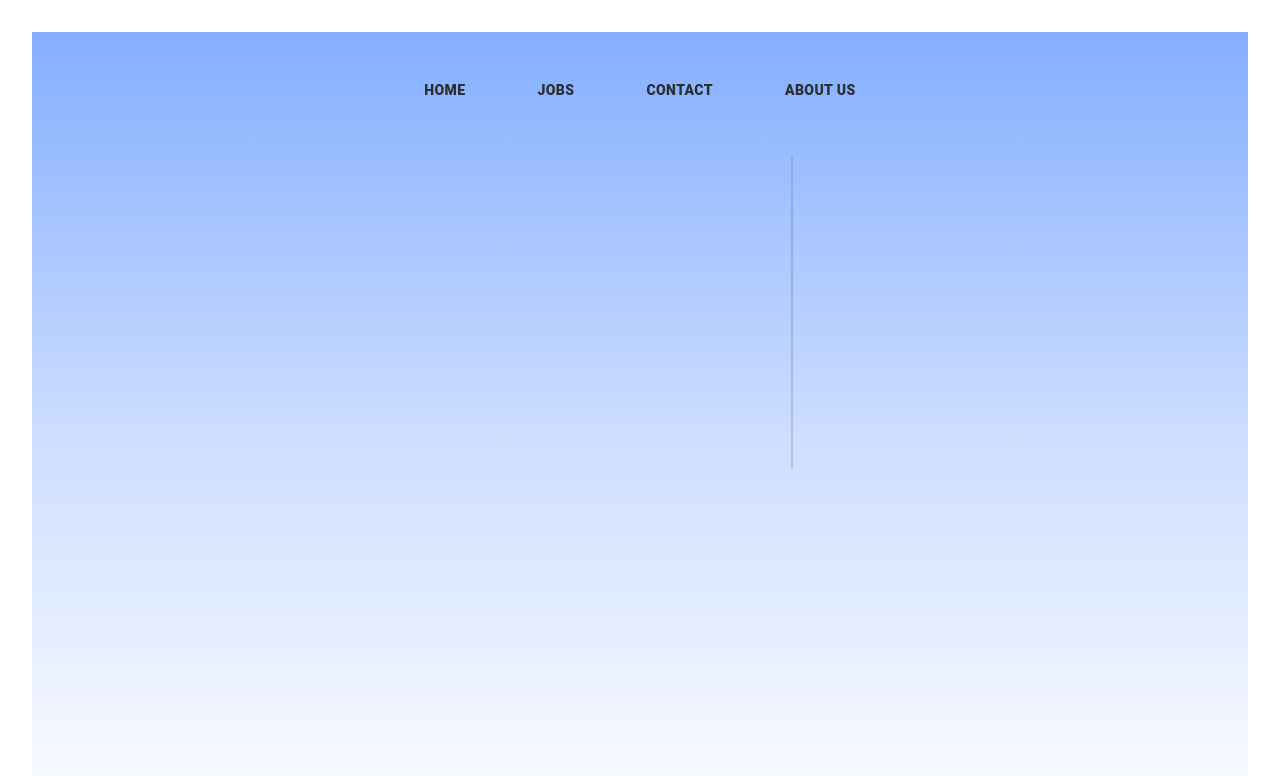
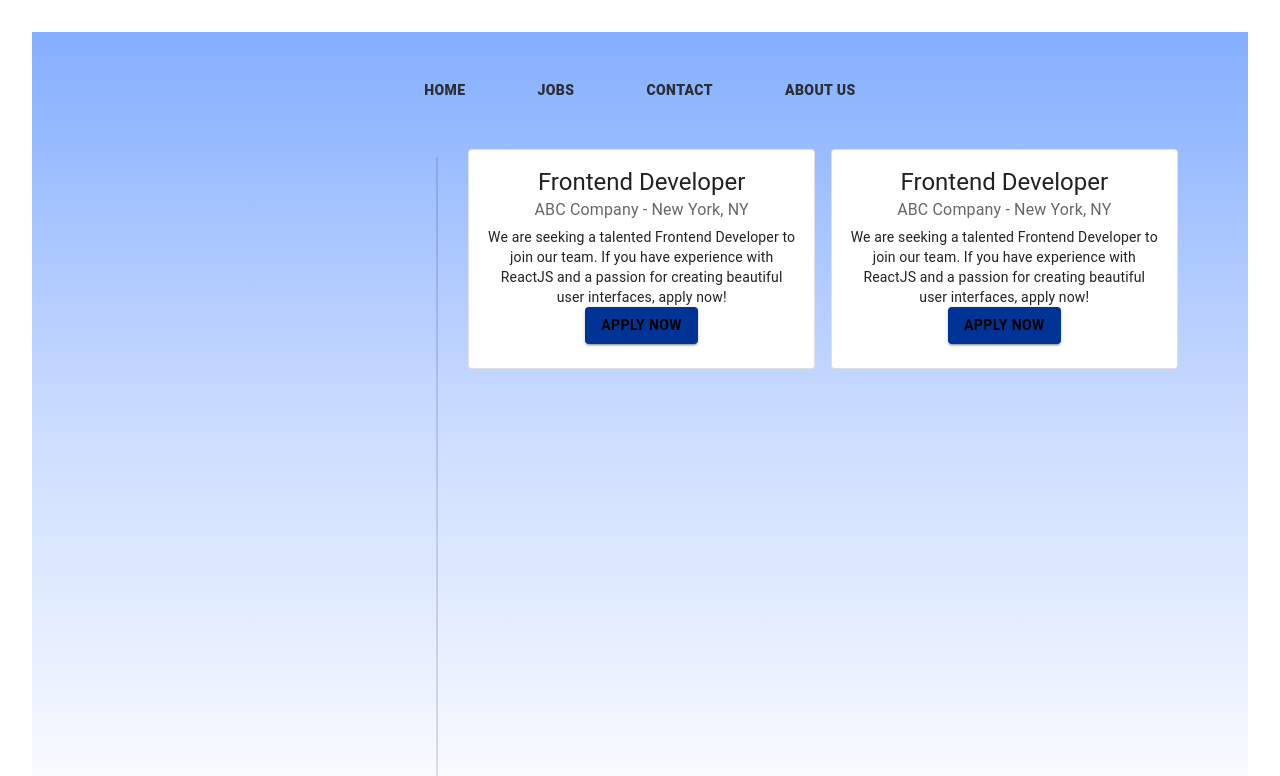
Before and after one commit to Abhay2342/innovateX_Hackathon, a React (Vite) app in the folder client/: page /jobs in a window 1280 px wide. Shown: the top 776 px of the page. Built offline with nearby package versions, Linux system fonts and the light colour scheme.

Commit message:
jobs listing adding

```diff
--- /dev/null
+++ b/client/src/components/JobListingCard.jsx
@@ -0,0 +1,37 @@
+import React from "react";
+import { Card, CardContent, Typography, Button } from "@mui/material";
+
+const JobListingCard = ({
+  jobTitle,
+  company,
+  location,
+  description,
+  applyLink,
+}) => {
+  return (
+    <Card variant="outlined">
+      <CardContent>
+        <Typography variant="h5" component="h2">
+          {jobTitle}
+        </Typography>
+        <Typography color="textSecondary" gutterBottom>
+          {company} - {location}
+        </Typography>
+        <Typography variant="body2" component="p">
+          {description}
+        </Typography>
+        <Button
+          variant="contained"
+          color="primary"
+          href={applyLink}
+          target="_blank"
+          rel="noopener noreferrer"
+        >
+          Apply Now
+        </Button>
+      </CardContent>
+    </Card>
+  );
+};
+
+export default JobListingCard;
--- a/client/src/pages/jobs/JobsPage.jsx
+++ b/client/src/pages/jobs/JobsPage.jsx
@@ -1,6 +1,6 @@
 import React, { useState } from "react";
 import { useContext } from "react";
-import img from "../../assets/preview.png";
+import JobListingCard from "../../components/JobListingCard";
 
 import {
   Container,
@@ -100,20 +100,30 @@ const JobsPage = () => {
       <Grid item xs={3}></Grid>
       <Divider
         orientation="vertical"
-        sx={{ marginX: "50px", borderRightWidth: 2 }}
+        sx={{ marginX: "30px", borderRightWidth: 2 }}
         variant="middle"
         flexItem
       />
 
-      <Grid
-        item
-        container
-        xs={9}
-        sx={{ justifyContent: "center" }}
-        justifyContent="center"
-      >
-        <Grid item xs={6}></Grid>
-        <Grid item xs={6}></Grid>
+      <Grid item container xs={7} spacing={2} alignSelf={"flex-start"}>
+        <Grid item xs={6}>
+          <JobListingCard
+            jobTitle="Frontend Developer"
+            company="ABC Company"
+            location="New York, NY"
+            description="We are seeking a talented Frontend Developer to join our team. If you have experience with ReactJS and a passion for creating beautiful user interfaces, apply now!"
+            applyLink="https://example.com/apply"
+          />
+        </Grid>
+        <Grid item xs={6}>
+          <JobListingCard
+            jobTitle="Frontend Developer"
+            company="ABC Company"
+            location="New York, NY"
+            description="We are seeking a talented Frontend Developer to join our team. If you have experience with ReactJS and a passion for creating beautiful user interfaces, apply now!"
+            applyLink="https://example.com/apply"
+          />
+        </Grid>
       </Grid>
     </Grid>
   );
```
